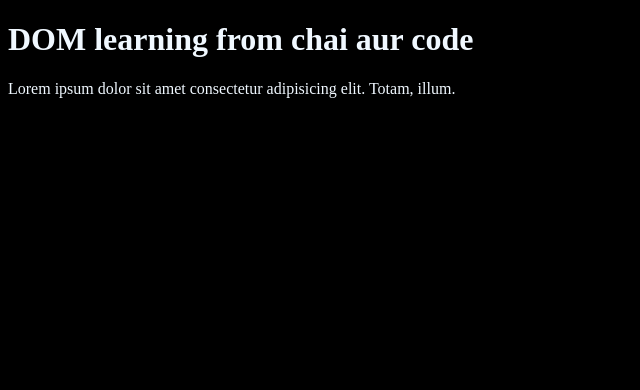
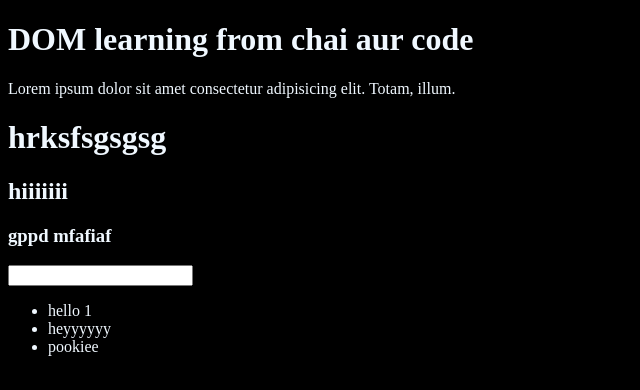
Before and after one commit to Siddhesh5004/JavaScript-Projects, a plain HTML site: page 06_DOM/one.html in a window 1280 px wide. Shown: the whole page, without its empty margins (0-640 px from the left). Drawn offline with Linux system fonts and the light colour scheme.

Commit message:
DOM basic

```diff
--- a/06_DOM/one.html
+++ b/06_DOM/one.html
@@ -16,6 +16,16 @@
     <div >
         <h1 id="title" class="heading"> DOM learning from chai aur code  <span style="display: none;">test text</span></h1>
         <p>Lorem ipsum dolor sit amet consectetur adipisicing elit. Totam, illum.</p>
+        <h1>hrksfsgsgsg</h1>
+        <h2>hiiiiiii</h2>
+        <h3>gppd mfafiaf</h3>
+        <input type="password" name="" id="">
+        <ul>
+            <li class="list">hello 1</li>
+            <li class="list ">heyyyyyy</li>
+            <li class="list">pookiee</li>
+        </ul>
+
     </div>
 
 
```
Also changed, not shown: 06_DOM/two.html (added, +29 -0 lines).
